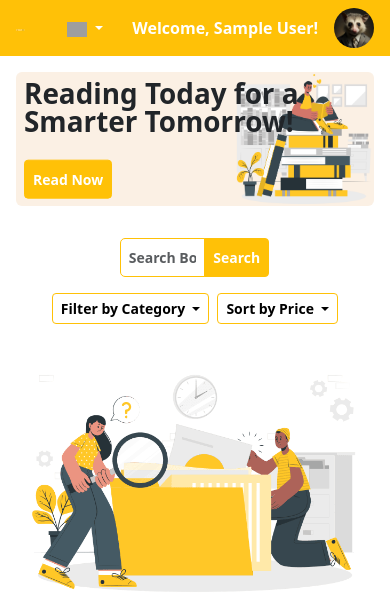
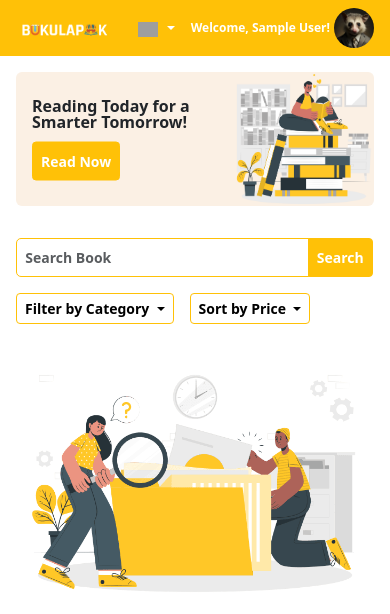
Before and after one commit to MarioOrlando82/bukulapak, a Laravel app: page / in a window 390 px wide. Shown: the top 614 px of the page. Run offline with Laravel 12, Linux system fonts and the light colour scheme; the visitor is signed in with stand-in values (Sample User, id 1); data that the repository does not hold is empty; parts of the project's set-up code (start-up, migrations or seed data) failed here and were passed over; some libraries are stand-ins or nearby versions; grey boxes are pictures that could not be loaded.

Commit message:
feat: responsive

```diff
--- a/public/css/style.css
+++ b/public/css/style.css
@@ -19,7 +19,7 @@ main {
     box-shadow: 0 0 10px #f3c736;
 }
 
-input[type=file]::file-selector-button {
+input[type="file"]::file-selector-button {
     background-color: #f3c736;
     color: #ffffff;
 }
@@ -33,8 +33,22 @@ input[type=file]::file-selector-button {
     background-color: #eeeeee;
 }
 
+/* navbar */
+.lang {
+    margin-right: 0.75rem;
+}
 
-/* navbar dropdown */
+.bukulapak-logo {
+    width: 12rem;
+    max-width: 100%;
+    height: auto;
+}
+
+.welcome {
+    font-size: 1rem;
+    margin-right: 0.75rem;
+}
+
 .dropdown-menu {
     padding-left: 5px;
     padding-right: 5px;
@@ -47,9 +61,20 @@ input[type=file]::file-selector-button {
     border-radius: 15px;
 }
 
-
 /* Home Page */
 /* Card */
+.hero-section {
+    font-size: 2.5rem;
+}
+
+.custom-button {
+    margin-top: 0.75rem;
+}
+
+#search {
+    scroll-margin-top: 5rem;
+}
+
 .card {
     overflow: hidden;
     border: 1px solid #ddd;
@@ -59,7 +84,7 @@ input[type=file]::file-selector-button {
 .card-flip {
     position: relative;
     width: 100%;
-    height: 400px;
+    height: 25rem;
     transform-style: preserve-3d;
     transition: transform 1s ease-in-out;
 }
@@ -103,15 +128,15 @@ input[type=file]::file-selector-button {
 }
 
 /* filter */
-.filter{
+.filter {
     color: #000000;
 }
 
-.filter:hover{
+.filter:hover {
     color: #ffffff;
 }
 
-.filter:focus{
+.filter:focus {
     color: #ffffff;
 }
 
@@ -166,7 +191,6 @@ input[type=file]::file-selector-button {
     font-size: 2rem;
 }
 
-
 /* Admin Panel */
 .categories-table {
     width: 60%;
@@ -196,11 +220,13 @@ input[type=file]::file-selector-button {
     color: #4a5568;
 }
 
-.categories-table th:first-child, td:first-child {
+.categories-table th:first-child,
+td:first-child {
     width: 5%;
 }
 
-.categories-table th:last-child, td:last-child {
+.categories-table th:last-child,
+td:last-child {
     width: 10%;
 }
 
@@ -237,11 +263,13 @@ input[type=file]::file-selector-button {
     color: #4a5568;
 }
 
-.books-table th:first-child, td:first-child {
+.books-table th:first-child,
+td:first-child {
     width: 5%;
 }
 
-.books-table th:last-child, td:last-child {
+.books-table th:last-child,
+td:last-child {
     width: 10%;
 }
 
@@ -251,18 +279,18 @@ input[type=file]::file-selector-button {
 }
 
 .card-categories {
-    background: linear-gradient(135deg, #FFCF81, #FDFFAB);
+    background: linear-gradient(135deg, #ffcf81, #fdffab);
     overflow: hidden;
     border-radius: 15px;
-    height: 300px;
+    height: 18.75rem;
     transition: transform 0.3s ease, box-shadow 0.3s ease;
 }
 
 .card-books {
-    background: linear-gradient(135deg, #FFBD73, #FEEE91);
+    background: linear-gradient(135deg, #ffbd73, #feee91);
     overflow: hidden;
     border-radius: 15px;
-    height: 300px;
+    height: 18.75rem;
     transition: transform 0.3s ease, box-shadow 0.3s ease;
 }
 
@@ -281,7 +309,6 @@ input[type=file]::file-selector-button {
     z-index: 1;
 }
 
-
 /* my-books */
 .my-books {
     transition: transform 0.5s ease-in-out, box-shadow 0.5s ease-in-out;
@@ -293,14 +320,13 @@ input[type=file]::file-selector-button {
     box-shadow: 0px 10px 20px rgba(0, 0, 0, 0.2);
 }
 
-
 /* Login Page */
-.link{
+.link {
     cursor: pointer;
     text-decoration: none;
 }
 
-.link:hover{
+.link:hover {
     text-decoration: underline;
 }
 
@@ -309,13 +335,13 @@ input[type=file]::file-selector-button {
     background: #ffda6a;
     color: #face3c;
 }
-.left-section{
+.left-section {
     width: 40%;
     background-color: rgb(255, 243, 205);
 }
 
 .right-section::before {
-    content: '';
+    content: "";
     position: absolute;
     top: 0;
     left: 0;
@@ -323,7 +349,7 @@ input[type=file]::file-selector-button {
     height: 100%;
     background: linear-gradient(
         to right,
-        rgb(255,243,205) 10%,
+        rgb(255, 243, 205) 10%,
         rgba(255, 204, 0, 0) 100%
     );
     pointer-events: none;
@@ -331,23 +357,96 @@ input[type=file]::file-selector-button {
 }
 
 
-
 /* RESPONSIVE */
 
 @media (max-width: 768px) {
+    /* NAVBAR */
+    .lang {
+        margin-right: 0.2rem;
+    }
+
+    .welcome {
+        font-size: 0.75rem;
+        margin-right: 0.25rem;
+    }
+
+    /* HOME PAGE */
+    .hero-section {
+        margin-left: 0.5rem;
+        font-size: 1rem;
+        max-width: 50%;
+    }
+
+    .custom-button {
+        margin-left: 0.5rem;
+        margin-top: 0.25rem;
+    }
+
+    .filter {
+        margin-left: 0.5rem;
+    }
+
+    .card-flip {
+        height: 20rem;
+    }
+
+    /* SHOW BOOK */
+    .book-show-title {
+        margin-top: 1rem;
+    }
+
+    /* MY BOOK */
+    .my-books {
+        margin-top: 2rem;
+    }
+
+    /* ADMIN PANEL */
+    .card-books,
+    .card-categories {
+        height: 15rem;
+        margin-bottom: 2rem;
+    }
+
+    .categories-top-section, .books-top-section {
+        max-width: 80%;
+        margin: 0 auto;
+    }
+
     /* LOGIN-REGISTER */
     .left-section {
         width: 100%;
         background-color: rgba(255, 243, 205, 0.95);
     }
 
+    .bukulapak-logo {
+        width: 10rem;
+    }
+
     .right-section {
         display: none;
     }
 
-
     /* NAVBAR */
-    .lang-text{
+    .lang-text {
         display: none;
     }
+
+    /* ADMIN BOOK  */
+    .books-table th,
+    .books-table td {
+        font-size: 0.8rem;
+        padding: 10px;
+    }
 }
+
+@media (min-width: 1024px) {
+    .card-flip {
+        height: 25rem;
+    }
+}
+
+@media (min-width: 1280px) {
+    .card-flip {
+        height: 30rem;
+    }
+}
--- a/public/js/navbar.js
+++ b/public/js/navbar.js
@@ -3,13 +3,11 @@ document.addEventListener('DOMContentLoaded', function () {
     const selectedLanguage = document.getElementById('selectedLanguage');
     const selectedFlag = document.querySelector('#languageDropdown img');
 
-    // Map language codes to flags
     const languageFlags = {
         en: "https://flagcdn.com/20x15/gb.png",
         id: "https://flagcdn.com/20x15/id.png"
     };
 
-    // Load saved language and flag from localStorage
     const savedLanguage = localStorage.getItem('selectedLanguage');
     const savedLangCode = localStorage.getItem('selectedLangCode');
 
@@ -19,7 +17,6 @@ document.addEventListener('DOMContentLoaded', function () {
         selectedFlag.alt = savedLanguage;
     }
 
-    // Attach event listeners to dropdown items
     dropdownItems.forEach(item => {
         const langCode = item.getAttribute('data-lang');
         const language = item.querySelector('span').textContent.trim();
--- a/resources/views/admin/books/index.blade.php
+++ b/resources/views/admin/books/index.blade.php
@@ -20,7 +20,7 @@
                 No books available. Please add a book.
             </div>
         @else
-            <div class="table table-responsive d-flex justify-content-center">
+            <div class="table-responsive">
                 <table class="table books-table align-top">
                     <thead>
                         <tr>
--- a/resources/views/admin/categories/index.blade.php
+++ b/resources/views/admin/categories/index.blade.php
@@ -2,7 +2,7 @@
 
 @section('content')
     <div class="container mt-4 mb-5">
-        <div class="categories-top-section d-flex flex-column align-items-end ">
+        <div class="categories-top-section d-flex flex-column align-items-end">
             <h2 class="text-center w-100 fs-2 mb-4 mt-2">Categories</h2>
             <a href="{{ route('categories.create') }}" class="btn btn-warning mt-3 fw-semibold d-flex align-items-center text-white">
                 <svg xmlns="http://www.w3.org/2000/svg" width="16" height="16" fill="currentColor" class="bi bi-plus-circle me-2" viewBox="0 0 16 16">
@@ -70,8 +70,6 @@
                         @endforeach
                     </tbody>
                 </table>
-
-
             </div>
         @endif
     </div>
--- a/resources/views/books/show.blade.php
+++ b/resources/views/books/show.blade.php
@@ -11,7 +11,7 @@
                 <a href="{{ route('book.index') }}" class="btn btn-secondary mt-3 fw-semibold">Back to Books</a>
             </div>
             <div class="col-md-8">
-                <h2>{{ $book->title }}</h2>
+                <h2 class="book-show-title">{{ $book->title }}</h2>
                 <p>by <span class="fw-semibold">{{ $book->author }}</span></p>
                 <p class="fw-medium"><span
                         class="border border-warning py-1 px-2 rounded-pill">{{ $book->category->name }}</span></p>
@@ -95,6 +95,5 @@
                 </form>
             @endauth
         </div>
-
     </div>
 @endsection
--- a/resources/views/components/navbar.blade.php
+++ b/resources/views/components/navbar.blade.php
@@ -3,12 +3,12 @@
     <div class="d-flex align-items-center justify-content-between">
         <div class="d-flex align-items-center">
             <a href="/" class="fs-6 m-0 text-decoration-none text-dark">
-                <img src="{{ asset('assets/bukulapak_home.png') }}" alt="Home" class="w-25">
+                <img src="{{ asset('assets/bukulapak_home.png') }}" alt="Home" class="bukulapak-logo img-fluid">
             </a>
         </div>
 
         <div class="d-flex align-items-center">
-            <div class="dropdown d-inline me-3">
+            <div class="dropdown d-inline lang">
                 <button class="btn dropdown-toggle text-white" type="button" id="languageDropdown"
                     data-bs-toggle="dropdown" aria-expanded="false">
                     <span id="selectedLanguage" class="fw-semibold lang-text">English</span>
@@ -32,7 +32,7 @@
 
             </div>
 
-            <div class="me-3 text-nowrap">
+            <div class="text-nowrap welcome">
                 @auth
                     <p class="text-white text-center mb-0 fw-semibold">Welcome, {{ Auth::user()->name }}!</p>
                 @else
--- a/resources/views/homepage.blade.php
+++ b/resources/views/homepage.blade.php
@@ -5,16 +5,16 @@
         <div class="position-relative overflow-hidden px-3">
             <img src="{{ asset('assets/hero.png') }}" alt="Hero" class="img-fluid w-100 rounded">
             <div class="position-absolute top-50 start-0 translate-middle-y px-4 p-2 p-sm-3 p-md-5 pe-4 pe-sm-0">
-                <h1 class="fs-1 fs-sm-3 fs-md-3 fs-lg-1 fw-bold lh-1 me-4 me-sm-0">
+                <h1 class="fw-bold lh-1 me-4 me-sm-0 hero-section">
                     Reading Today for a <br class="d-none d-sm-inline">Smarter Tomorrow!
                 </h1>
-                <button class="btn btn-warning text-white mt-3 mt-sm-3 btn-sm fw-semibold p-2">Read Now</button>
+                <button class="btn btn-warning text-white btn-sm fw-semibold p-2 custom-button" onclick="scrollToSearch()">Read Now</button>
             </div>
         </div>
 
         <div class="col-12 mt-4">
             <div class="row justify-content-center align-items-center py-2">
-                <div class="col-5">
+                <div class="col-lg-5 col-md-6 col-sm-10 col-11" id="search">
                     <form method="GET" action="{{ route('book.index') }}" class="input-group input-group-sm">
                         @csrf
                         <input type="text" class="form-control border border-warning fw-semibold p-2 pe-2 custom-input"
@@ -28,7 +28,7 @@
 
         <div class="row mt-2 mt-md-4 px-2 px-md-3">
             <div class="col-12">
-                <div class="d-flex flex-wrap justify-content-center justify-content-md-start gap-2">
+                <div class="d-flex flex-wrap justify-content-start gap-2">
                     <div class="dropdown">
                         <button class="btn btn-sm btn-outline-warning dropdown-toggle fw-semibold filter" type="button"
                             id="categoryFilterDropdown" data-bs-toggle="dropdown" aria-expanded="false">
@@ -118,4 +118,11 @@
 
         {{ $books->links() }}
     </div>
+
+    <script>
+        function scrollToSearch() {
+            const element = document.getElementById('search');
+            element.scrollIntoView({ behavior: 'smooth', block: 'start' });
+        }
+    </script>
 @endsection
--- a/resources/views/master/master.blade.php
+++ b/resources/views/master/master.blade.php
@@ -23,11 +23,9 @@
     @include('components.navbar')
     @if (session('error'))
         @include('components.toaster', ['type' => 'error', 'message' => session('error')])
-        {{-- <div class="alert alert-danger mt-3">{{ session('error') }}</div> --}}
     @endif
     @if (session('success'))
         @include('components.toaster', ['type' => 'success', 'message' => session('success')])
-        {{-- <div class="alert alert-success mt-3">{{ session('success') }}</div> --}}
     @endif
     <main class="flex-grow-1 d-flex flex-column {{ request()->routeIs(['login', 'register']) ? '' : 'mt-5' }}">
         @yield('content')
@@ -52,7 +50,6 @@
             });
         });
     </script>
-
 </body>
 
 </html>
--- a/resources/views/reviews/edit.blade.php
+++ b/resources/views/reviews/edit.blade.php
@@ -9,12 +9,12 @@
                     @csrf
                     @method('PUT')
                     <div class="mb-3">
-                        <label for="content">Review Content</label>
+                        <label for="content fw-semibold">Review Content</label>
                         <textarea name="content" id="content" class="form-control custom-input fw-semibold form-input" rows="4" required>{{ $review->content }}</textarea>
                     </div>
 
                     <div class="mb-3">
-                        <label for="rating">Rating (1-5)</label>
+                        <label for="rating fw-semibold">Rating (1-5)</label>
                         <input type="number" name="rating" id="rating" class="form-control custom-input fw-semibold form-input" min="1"
                             max="5" value="{{ $review->rating }}" required>
                     </div>
```
Also changed, not shown: 1 other file.
